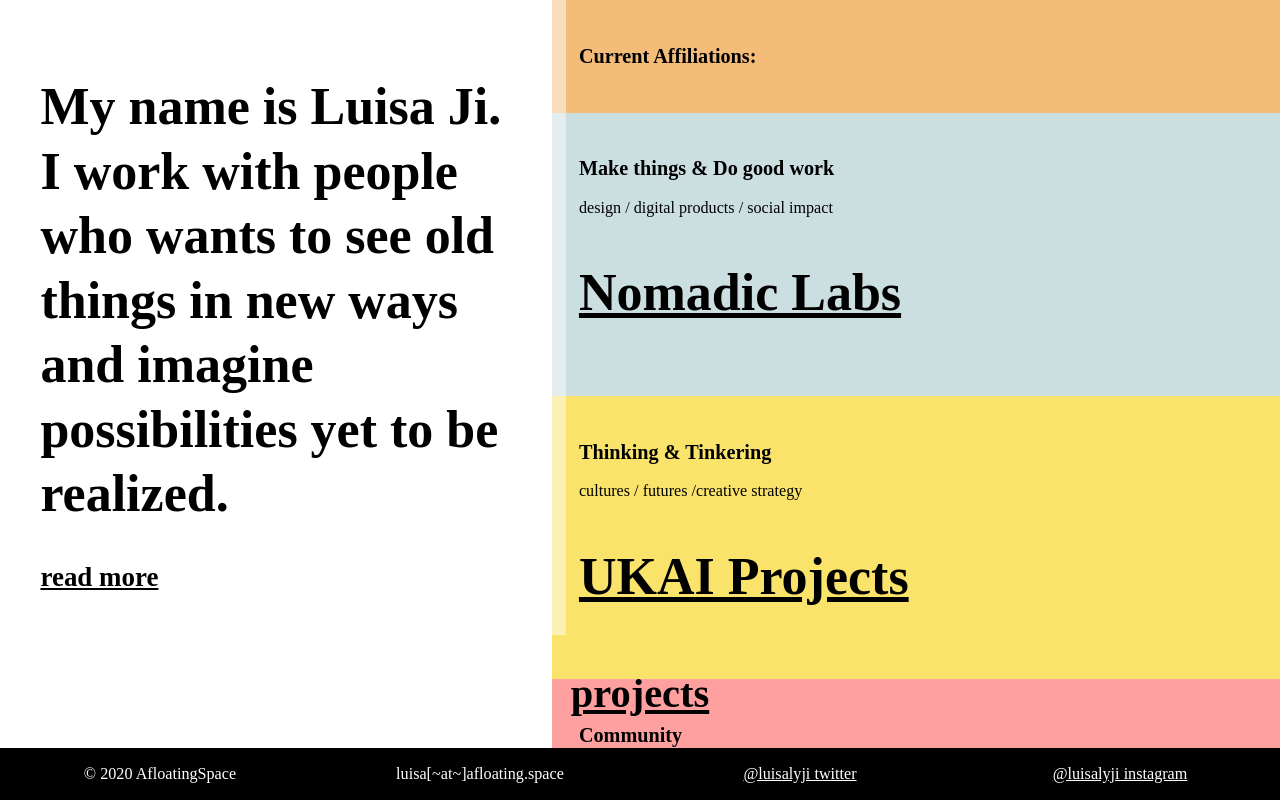
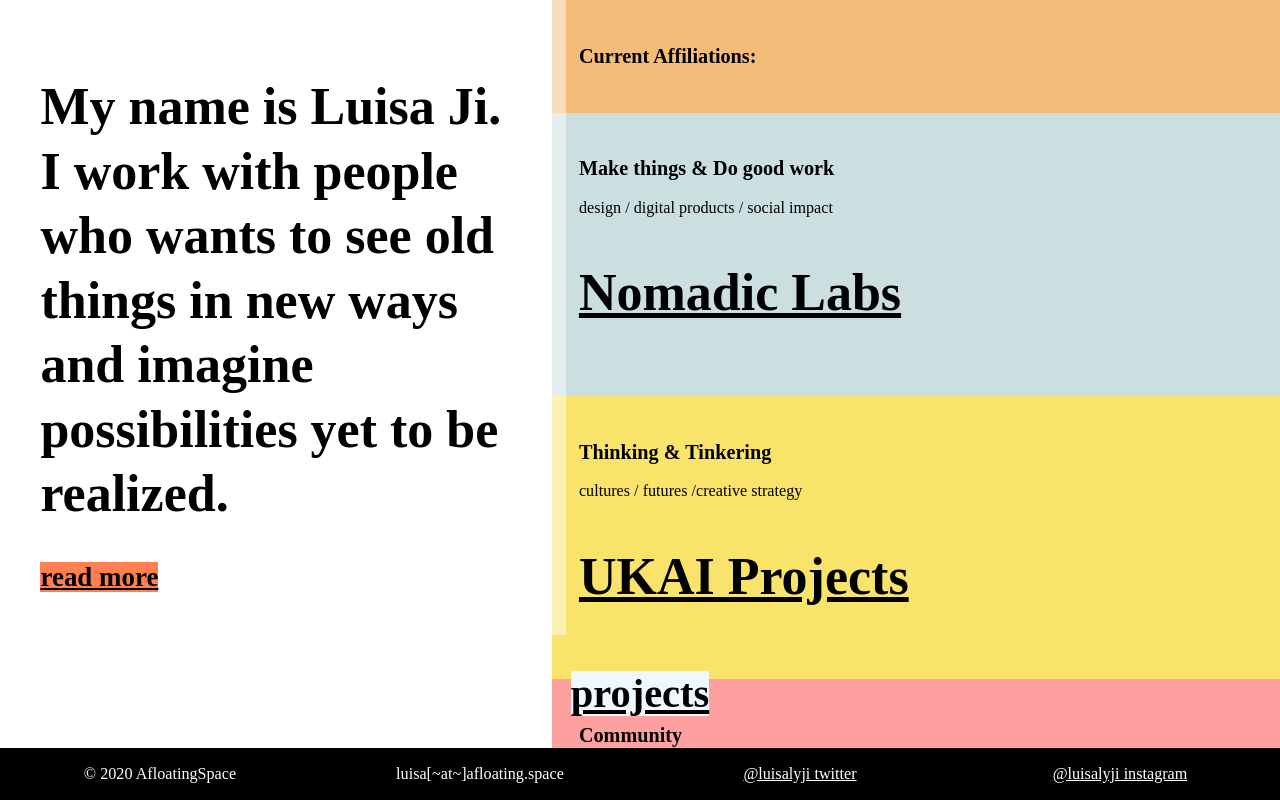
Before and after one commit to luluissaa/afloat, a Gatsby site: page / in a window 1280 px wide. In both pictures the pointer is over the link "read more". Shown: the top 800 px of the page. Built offline with nearby package versions, Linux system fonts and the light colour scheme; Gatsby itself is replaced by a stand-in of ours; a web font is replaced by a local one.

Commit message:
addded link colors

```diff
--- a/src/components/layout.css
+++ b/src/components/layout.css
@@ -12,6 +12,10 @@ color: rgb(0, 0, 0);
 font-weight: 600;
 font-size: 2em;
 }
+
+a:hover {
+    background-color: coral;
+    }
 
 h1 {
     font-size: 3.25rem;
@@ -130,6 +134,7 @@ nav {
 
 nav a {
 font-size: 3em;
+background-color: aliceblue;
 }
 
 
--- a/src/components/layout.js
+++ b/src/components/layout.js
@@ -12,7 +12,6 @@ import { useStaticQuery, graphql } from "gatsby"
 
 import "./layout.css"
 import Footer from "./footer"
-import Introduction from "./intro"
 
 const Layout = ({ children }) => {
   const data = useStaticQuery(graphql`
--- a/src/components/portfolio.js
+++ b/src/components/portfolio.js
@@ -125,7 +125,7 @@ const Cell = props => (
             <div className="projects">
                 <div className="project-title">
                 <h2>Publication - Architecture Concordia 2; Symposium at Carleton University 2015-2016</h2>
-                <h1>Exceptional/Exceptionable Spaces</h1>
+                <h1>Exceptional / Exceptionable Spaces</h1>
                 <p>An interdisciplinary collaboration that explores the urban environment and its architectural and spatial composition in relation to migration and diaspora. Events and texts produced in partnership with the Azrieli School of Architecture, Migration and Diaspora Studies at Carleton University, and Roger Connah, joined by symposium keynote Keller Easterling (Extrastatecraft). </p>
                 <a href="https://issuu.com/architectureconcordia/docs/ac2/48" target="_blank" rel="noopener noreferrer">Read on ISSUU</a>
                 </div>
```
